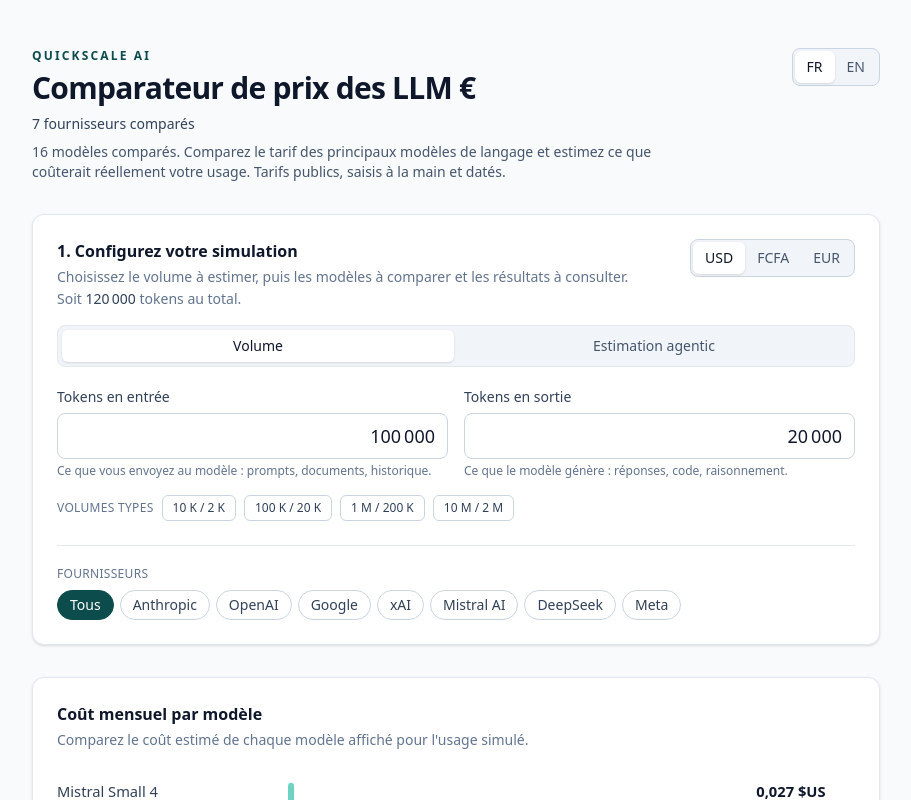
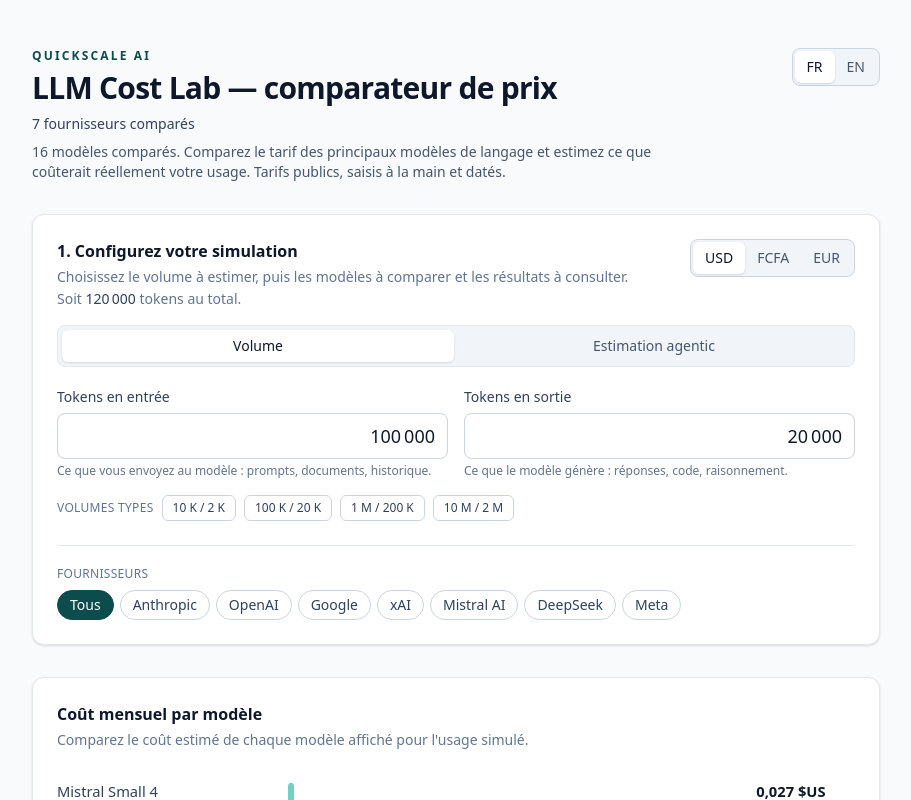
Before and after one commit to quickscale-ai/llm-cost-lab, a React (Vite) app: page / in a window 1280 px wide. Shown: the top 800 px of the page, without its empty margins (184-1095 px from the left). Built offline with nearby package versions, Linux system fonts and the light colour scheme.

Commit message:
Met à jour le grand titre français

```diff
--- a/src/App.tsx
+++ b/src/App.tsx
@@ -155,7 +155,7 @@ export default function App() {
                 Quickscale AI
               </p>
               <h1 className="mt-1.5 text-2xl font-bold tracking-tight sm:text-3xl">
-                {language === 'fr' ? `${pageHeading} €` : pageHeading}
+                {pageHeading}
               </h1>
             </div>
             <div
--- a/src/lib/i18n.ts
+++ b/src/lib/i18n.ts
@@ -19,7 +19,7 @@ export type TranslationKey =
 export const translations: Record<Language, Record<TranslationKey, string>> = {
   fr: {
     pageTitle: 'Comparateur de coût par token',
-    pageHeading: 'Comparateur de prix des LLM',
+    pageHeading: 'LLM Cost Lab — comparateur de prix',
     tableModel: 'Modèle',
     tableInput: '$ / M entrée',
     tableOutput: '$ / M sortie',
```
Also changed, not shown: 2 other files (tests, documents, lock files or other folders).
